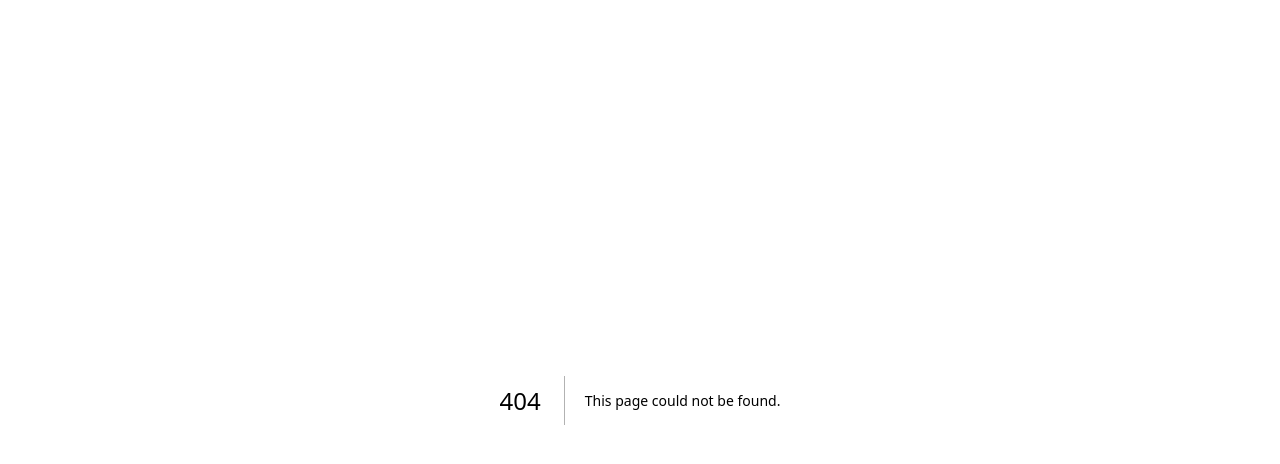
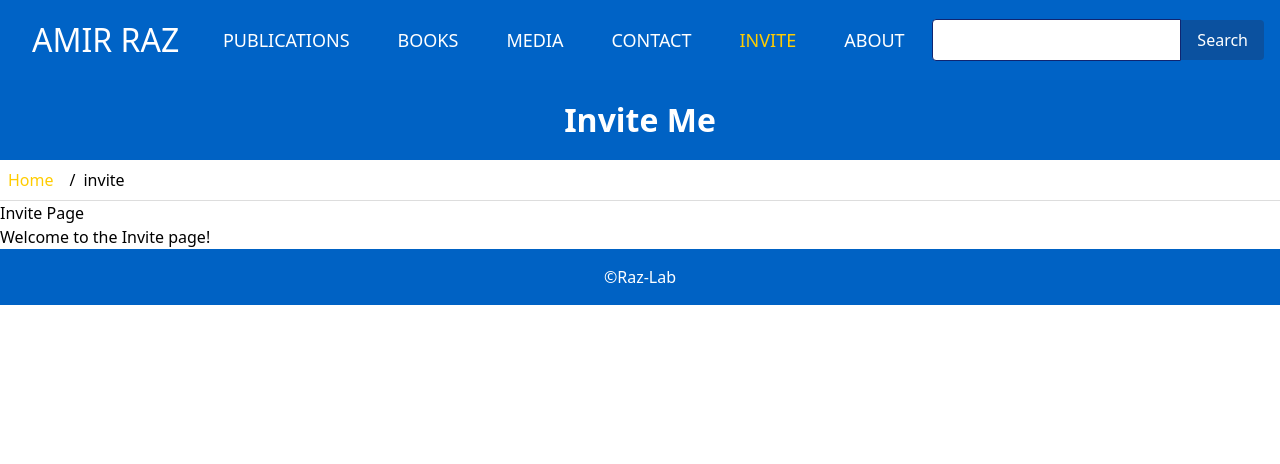
Before and after one commit to lucasadilla/raz, a Next.js app: page /invite in a window 1280 px wide. Before the commit this address had no page. Shown: the top 464 px of the page. Built offline with nearby package versions, Linux system fonts and the light colour scheme.

Commit message:
Added an invite page

```diff
--- a/components/Navbar.js
+++ b/components/Navbar.js
@@ -53,6 +53,11 @@ export default function Navbar() {
                         </Link>
                     </li>
                     <li>
+                        <Link href="/invite">
+                            <span className={`nav-link ${isActive('/invite')}`}>INVITE</span>
+                        </Link>
+                    </li>
+                    <li>
                         <Link href="/About">
                             <span className={`nav-link ${isActive('/About')}`}>ABOUT</span>
                         </Link>
--- a/components/PageTitle.js
+++ b/components/PageTitle.js
@@ -13,6 +13,7 @@ const PageTitle = () => {
         '/Media': 'Media Highlights',
         '/search': 'Search Results ',
         '/Contact': 'Let Me Hear From You!',
+        '/invite': 'Invite Me',
     };
 
     const title = titles[route] || 'Page Title';
--- a/pages/Contact.js
+++ b/pages/Contact.js
@@ -75,7 +75,6 @@ export default function Contact() {
                                 <div className="wpforms-field wpforms-field-select wpforms-one-half wpforms-first wpforms-field-select-style-modern form-group">
                                     <label className="wpforms-field-label" htmlFor="about">What is this about?</label>
                                     <select id="about" className="wpforms-field-medium choicesjs-select choices__input choices__input--hidden" name="about" value={formData.about} onChange={handleChange}>
-                                        <option value="" className="placeholder">A comment</option>
                                         <option value="A comment">A comment</option>
                                         <option value="A question">A question</option>
                                         <option value="An invitation for a talk / lecture">An invitation for a talk / lecture</option>
@@ -86,7 +85,6 @@ export default function Contact() {
                                 <div className="wpforms-field wpforms-field-select wpforms-one-half wpforms-field-select-style-modern form-group">
                                     <label className="wpforms-field-label" htmlFor="urgency">How urgent is this?</label>
                                     <select id="urgency" className="wpforms-field-medium choicesjs-select choices__input choices__input--hidden" name="urgency" value={formData.urgency} onChange={handleChange}>
-                                        <option value="" className="placeholder">Next month is fine</option>
                                         <option value="Next month is fine">Next month is fine</option>
                                         <option value="Next week is ok">Next week is ok</option>
                                         <option value="Next day, please">Next day, please</option>
--- /dev/null
+++ b/pages/invite.js
@@ -0,0 +1,16 @@
+// pages/invite.js
+import Navbar from "../components/Navbar";
+import Footer from "../components/Footer";
+
+const Invite = () => {
+    return (
+        <div>
+            <Navbar />
+            <h1>Invite Page</h1>
+            <p>Welcome to the Invite page!</p>
+            <Footer />
+        </div>
+    );
+};
+
+export default Invite;
```
